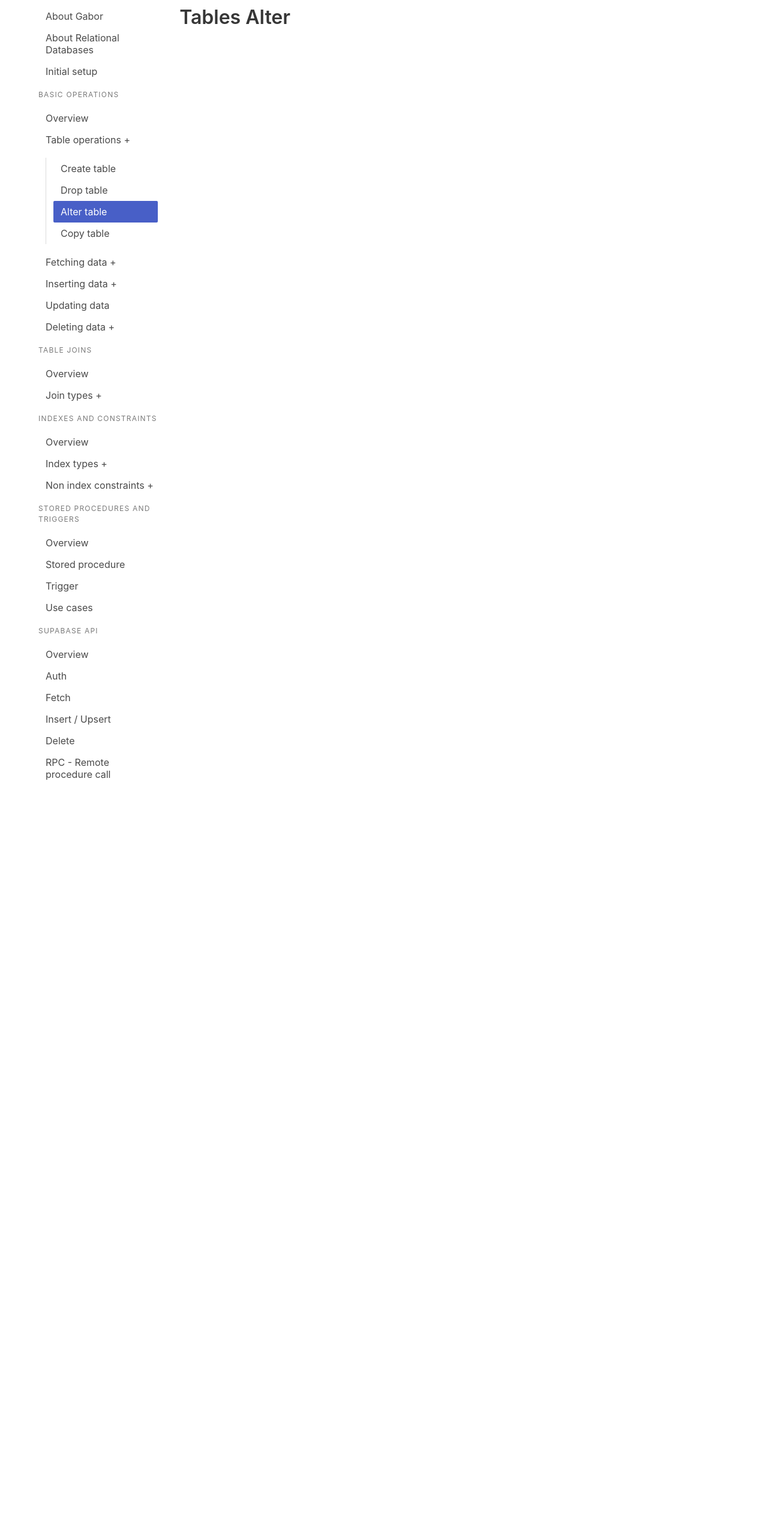
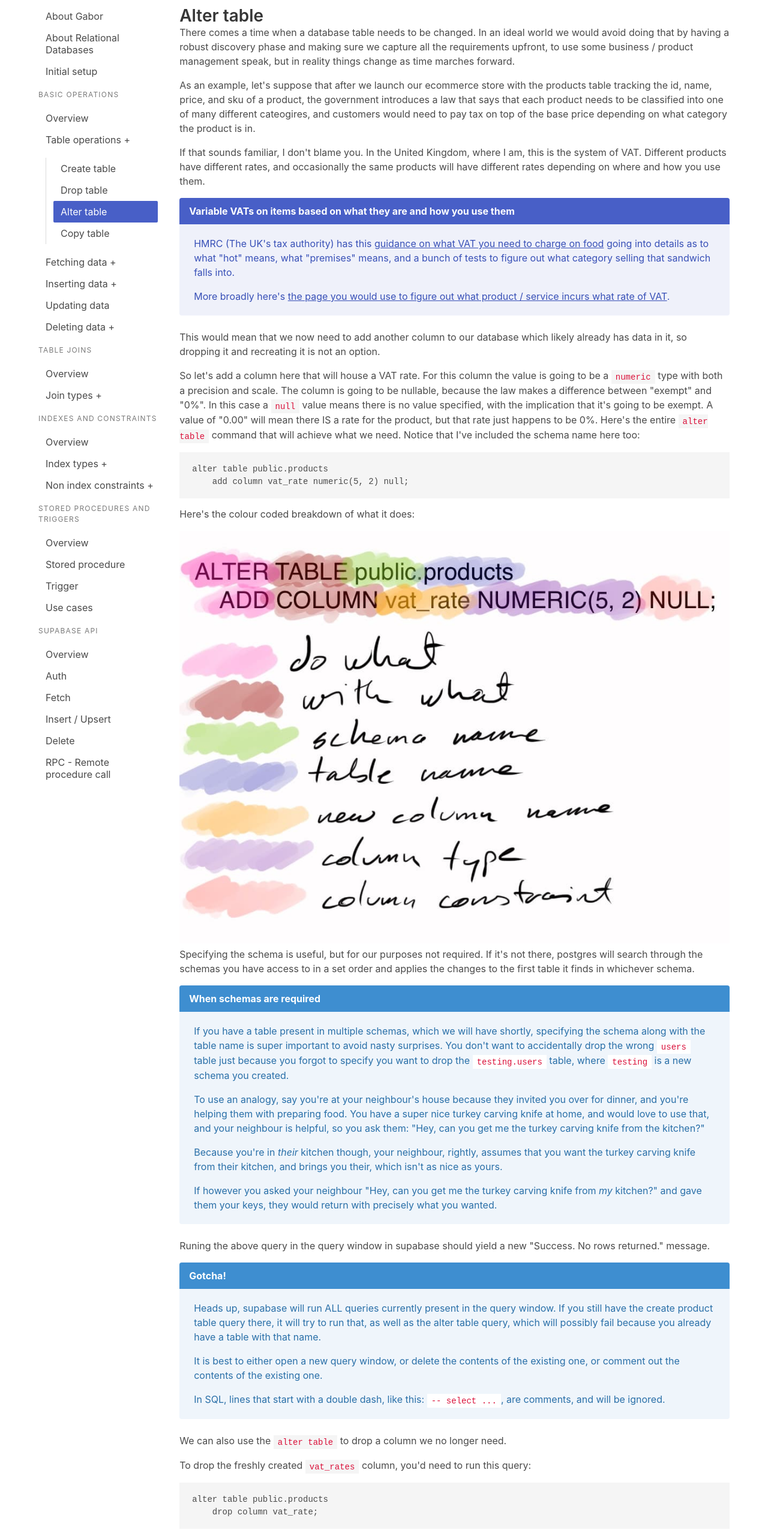
Before and after one commit to javorszky/jamstack-workshop-companion-static, a React (Vite) app: page /basic/tables/alter in a window 1280 px wide. Shown: the part 105-2666 px from the top of the page at 60% size. Before the commit the page ends 1426 px from the top, so only its background shows below. Built offline with nearby package versions, Linux system fonts and the light colour scheme.

Commit message:
Add alter table info

```diff
--- a/src/Pages/basic/tables/TableAlter.jsx
+++ b/src/Pages/basic/tables/TableAlter.jsx
@@ -1,5 +1,52 @@
+import Message from './../../../components/Message'
+import alterTableIllustration from '../../../assets/alter_table.jpg'
+
 export default function TablesAlter() {
+    const alterTableQuery = `alter table public.products
+    add column vat_rate numeric(5, 2) null;`
+    const dropColumnQuery = `alter table public.products
+    drop column vat_rate;`
+
     return (
-        <h1 className="title">Tables Alter</h1>
+        <>
+            <h2 className="subtitle">Alter table</h2>
+            <p>There comes a time when a database table needs to be changed. In an ideal world we would avoid doing that by having a robust discovery phase and making sure we capture all the requirements upfront, to use some business / product management speak, but in reality things change as time marches forward.</p>
+
+            <p>As an example, let's suppose that after we launch our ecommerce store with the products table tracking the id, name, price, and sku of a product, the government introduces a law that says that each product needs to be classified into one of many different cateogires, and customers would need to pay tax on top of the base price depending on what category the product is in.</p>
+
+            <p>If that sounds familiar, I don't blame you. In the United Kingdom, where I am, this is the system of VAT. Different products have different rates, and occasionally the same products will have different rates depending on where and how you use them.</p>
+
+            <Message type="is-link" header="Variable VATs on items based on what they are and how you use them">
+                <p>HMRC (The UK's tax authority) has this <a href="https://www.gov.uk/guidance/catering-takeaway-food-and-vat-notice-7091">guidance on what VAT you need to charge on food</a> going into details as to what "hot" means, what "premises" means, and a bunch of tests to figure out what category selling that sandwich falls into.</p>
+                <p>More broadly here's <a href="https://www.gov.uk/guidance/rates-of-vat-on-different-goods-and-services">the page you would use to figure out what product / service incurs what rate of VAT</a>.</p>
+            </Message>
+
+            <p>This would mean that we now need to add another column to our database which likely already has data in it, so dropping it and recreating it is not an option.</p>
+            <p>So let's add a column here that will house a VAT rate. For this column the value is going to be a <code>numeric</code> type with both a precision and scale. The column is going to be nullable, because the law makes a difference between "exempt" and "0%". In this case a <code>null</code> value means there is no value specified, with the implication that it's going to be exempt. A value of "0.00" will mean there IS a rate for the product, but that rate just happens to be 0%. Here's the entire <code>alter table</code> command that will achieve what we need. Notice that I've included the schema name here too:</p>
+            <pre><code>{alterTableQuery}</code></pre>
+            <p>Here's the colour coded breakdown of what it does:</p>
+            <img src={alterTableIllustration} alt="alter table query colour coded. 'alter' is do what, 'table' is what with, public is schema name, products is table name, 'add' is do what, 'column' is with what, vat_rates is new column name, numeric(5,2) is column type, and null is column constraint" />
+            <p>Specifying the schema is useful, but for our purposes not required. If it's not there, postgres will search through the schemas you have access to in a set order and applies the changes to the first table it finds in whichever schema.</p>
+            <Message type="is-info" header="When schemas are required">
+                <p>If you have a table present in multiple schemas, which we will have shortly, specifying the schema along with the table name is super important to avoid nasty surprises. You don't want to accidentally drop the wrong <code>users</code> table just because you forgot to specify you want to drop the <code>testing.users</code> table, where <code>testing</code> is a new schema you created.</p>
+                <p>To use an analogy, say you're at your neighbour's house because they invited you over for dinner, and you're helping them with preparing food. You have a super nice turkey carving knife at home, and would love to use that, and your neighbour is helpful, so you ask them: "Hey, can you get me the turkey carving knife from the kitchen?"</p>
+                <p>Because you're in <i>their</i> kitchen though, your neighbour, rightly, assumes that you want the turkey carving knife from their kitchen, and brings you their, which isn't as nice as yours.</p>
+                <p>If however you asked your neighbour "Hey, can you get me the turkey carving knife from <i>my</i> kitchen?" and gave them your keys, they would return with precisely what you wanted.</p>
+            </Message>
+            <p>Runing the above query in the query window in supabase should yield a new "Success. No rows returned." message.</p>
+            <Message type="is-info" header="Gotcha!">
+                <p>Heads up, supabase will run ALL queries currently present in the query window. If you still have the create product table query there, it will try to run that, as well as the alter table query, which will possibly fail because you already have a table with that name.</p>
+                <p>It is best to either open a new query window, or delete the contents of the existing one, or comment out the contents of the existing one.</p>
+                <p>In SQL, lines that start with a double dash, like this: <code>-- select ...</code>, are comments, and will be ignored.</p>
+            </Message>
+            <p>We can also use the <code>alter table</code> to drop a column we no longer need.</p>
+            <p>To drop the freshly created <code>vat_rates</code> column, you'd need to run this query:</p>
+            <pre><code>{dropColumnQuery}</code></pre>
+
+            <Message type="is-link" header="Alter table on postgres">
+                <p>The documentation on <code>alter table</code> for postgres can be found here: <a href="https://www.postgresql.org/docs/13/sql-altertable.html">https://www.postgresql.org/docs/13/sql-altertable.html</a>.</p>
+            </Message>
+        </>
+
     )
 }
```
Also changed, not shown: src/assets/alter_table.jpg (added).
